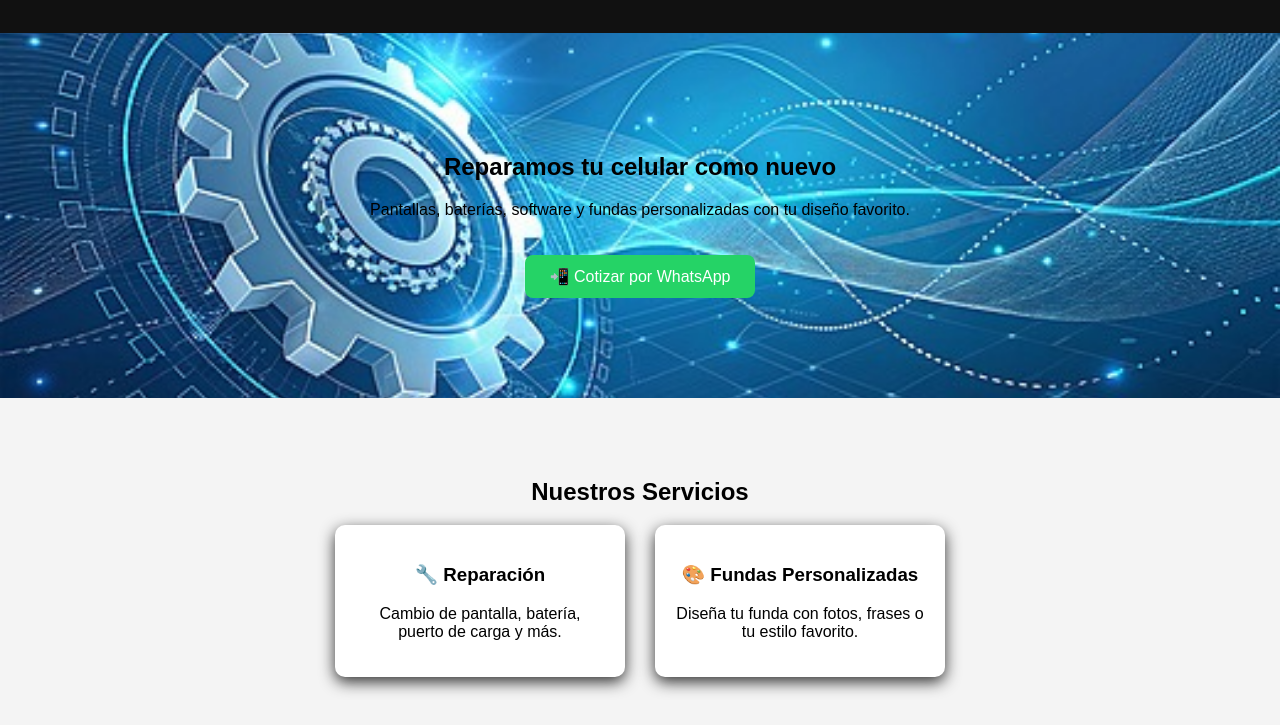
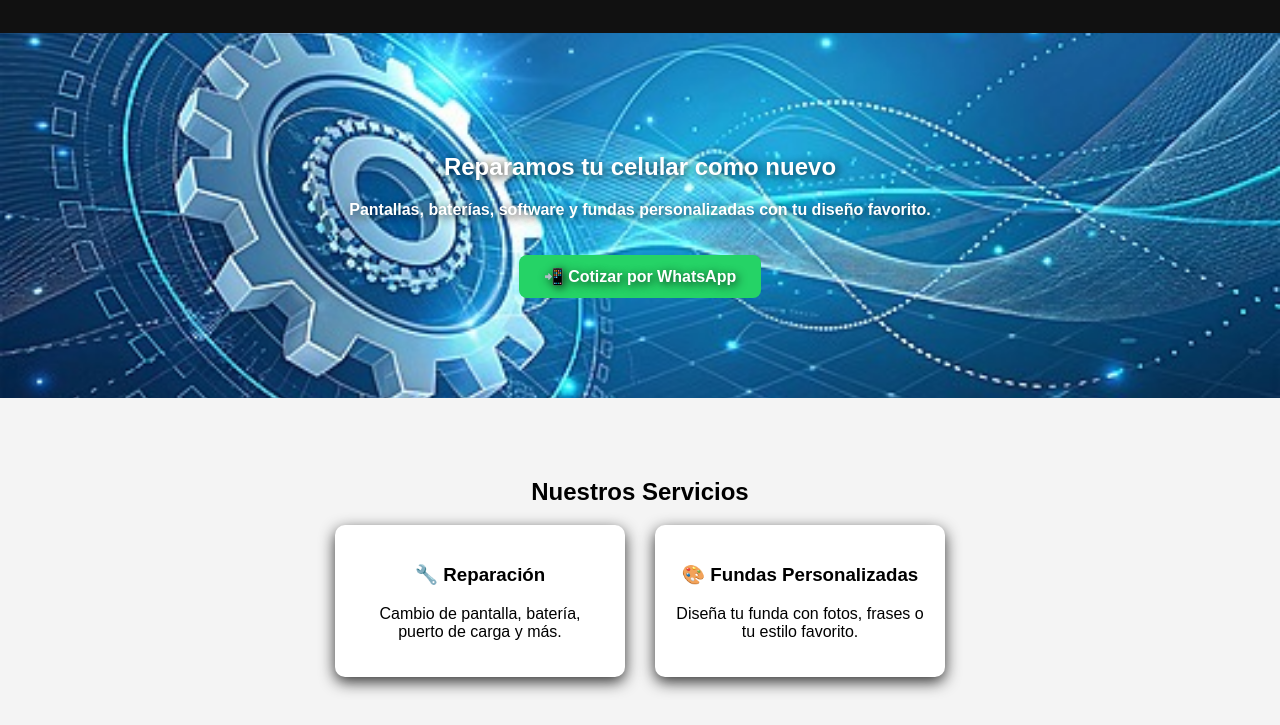
Before and after one commit to YeniDev/LandingPage_Proyecto, a plain HTML site: page index.html in a window 1280 px wide. Shown: the part 75-800 px from the top of the page. Drawn offline with nearby package versions, Linux system fonts and the light colour scheme.

Commit message:
Mejora el texto en Home section

```diff
--- a/style.css
+++ b/style.css
@@ -25,7 +25,9 @@ nav a {
 
 .home-section {
     background: url(Fondo.jpeg) center center / cover no-repeat;
-    color: black;
+    color: white;
+     font-weight: 700;
+    text-shadow: 2px 2px 10px rgba(0, 0, 0, 0.8);
     padding: 100px 20px;
     text-align: center;
 }
```
